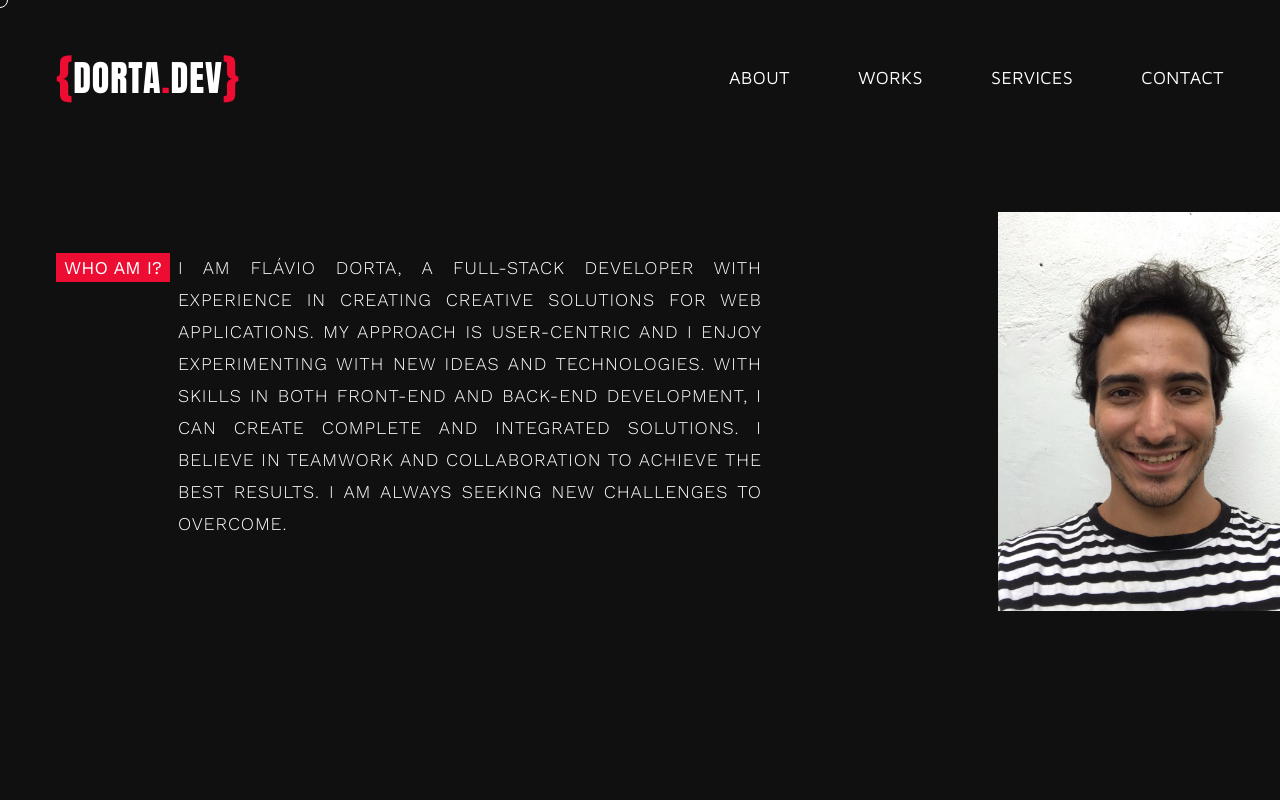
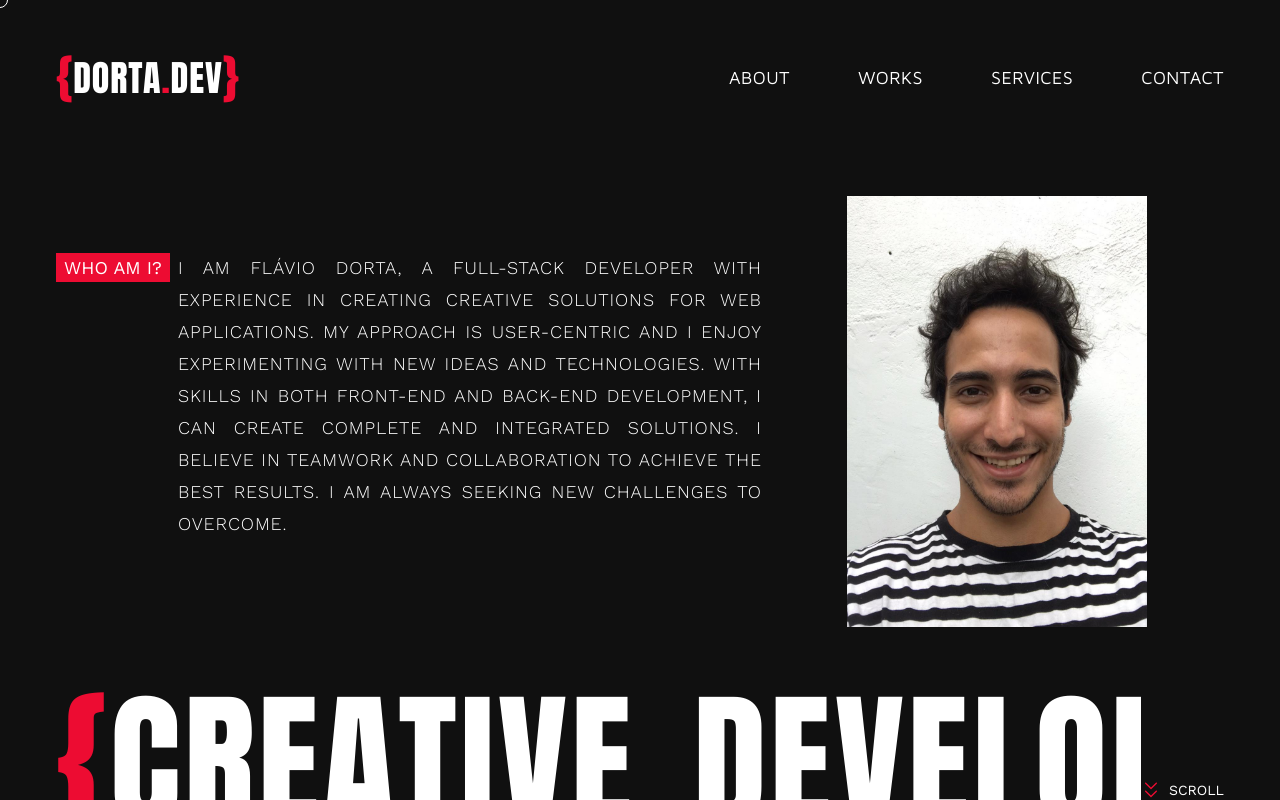
Before and after one commit to flaviodorta/dorta.dev, a Next.js app: page / in a window 1280 px wide. Built offline with nearby package versions, Linux system fonts and the light colour scheme.

Commit message:
fix: fix about layout

```diff
--- a/src/components/Layout.tsx
+++ b/src/components/Layout.tsx
@@ -34,7 +34,7 @@ export const Layout = ({
     <div
       className={clsx([
         lato.className,
-        'w-full z-50 h-screen overflow-x-hidden text-white p-[22px_28px] sm:p-[22px_48px] lg:p-[32px_56px] bg-black',
+        'w-full z-50 h-screen min-h-screen overflow-x-hidden text-white p-[22px_28px] sm:p-[22px_48px] lg:p-[32px_56px] bg-black',
         className,
       ])}
     >
--- a/src/pages/index.tsx
+++ b/src/pages/index.tsx
@@ -8,6 +8,7 @@ import { RxDoubleArrowDown } from 'react-icons/rx';
 import gsap, { Elastic, Expo, Power1, Power4 } from 'gsap';
 import SplitType from 'split-type';
 import { useIsomorphicLayoutEffect } from 'usehooks-ts';
+import { twMerge } from 'tailwind-merge';
 
 const worksSans300 = Work_Sans({ weight: '300', subsets: ['latin'] });
 const worksSans400 = Work_Sans({ weight: '400', subsets: ['latin'] });
@@ -35,16 +36,11 @@ const Index = () => {
     const ctx = gsap.context(() => {
       const t1 = gsap.timeline({ defaults: { duration: 1 } });
 
-      gsap.from(navbarRef.current, {
-        y: -304,
-        duration: 0.4,
-      });
-
       t1.fromTo(
         '#char',
         {
           y: 270,
-          skewY: 10,
+          skewY: 20,
           skewX: 3,
           // stagger: 0.13,
         },
@@ -56,8 +52,9 @@ const Index = () => {
           stagger: 0.13,
         }
       )
-        .from(sloganPointRef.current, {
+        .from('#char2', {
           opacity: 0,
+          delay: 0.3,
         })
         .from(scrollRef.current, {
           opacity: 0,
@@ -68,6 +65,10 @@ const Index = () => {
           yoyo: true,
           repeat: -1,
           ease: Power1.easeIn,
+        })
+        .from(navbarRef.current, {
+          y: -304,
+          duration: 0.4,
         });
     });
 
@@ -76,15 +77,24 @@ const Index = () => {
 
   return (
     <Layout>
-      {/* <div ref={navbarRef}> */}
       <Navbar ref={navbarRef} />
-      {/* </div> */}
 
-      <div className='flex mt-12 lg:mt-14'>
-        <main>
-          <div className='w-full flex flex-col lg:flex-row justify-center items-center'>
+      <main
+        className={twMerge(['h-full mt-6 pb-10 flex flex-col', 'lg:mt-14'])}
+      >
+        <div
+          className={clsx([
+            'w-full flex flex-col justify-center items-center',
+            'lg:flex-row',
+          ])}
+        >
           <div className='flex justify-start'>
-              <div className='flex flex-col xl:flex-row self-center text-sm md:text-md lg:text-lg h-fit'>
+            <div
+              className={clsx([
+                'flex flex-col self-center text-sm h-fit',
+                'xl:flex-row md:text-md lg:text-lg',
+              ])}
+            >
               <div>
                 <span
                   className={clsx([
@@ -96,24 +106,30 @@ const Index = () => {
                 </span>
               </div>
 
-                <span
-                  className={clsx([
+              <p
+                className={twMerge([
                   worksSans300.className,
-                    'uppercase w-[600px] md:text-justify px-2 py-1 tracking-wider leading-8',
+                  'uppercase text-justify px-2 py-1 tracking-wider leading-8',
+                  'md:w-[600px]',
                 ])}
               >
                 I am Flávio Dorta, a full-stack developer with experience in
-                  creating creative solutions for web applications. My approach
-                  is user-centric and I enjoy experimenting with new ideas and
+                creating creative solutions for web applications. My approach is
+                user-centric and I enjoy experimenting with new ideas and
                 technologies. With skills in both front-end and back-end
                 development, I can create complete and integrated solutions. I
                 believe in teamwork and collaboration to achieve the best
                 results. I am always seeking new challenges to overcome.
-                </span>
+              </p>
             </div>
           </div>
 
-            <div className='w-full mt-8 md:pt-0  h-full flex justify-center'>
+          <div
+            className={twMerge([
+              'w-full h-full mt-8 flex justify-center',
+              'md:pt-0',
+            ])}
+          >
             <Image
               className='z-[2]'
               src='/eu1.jpeg'
@@ -125,42 +141,62 @@ const Index = () => {
         </div>
 
         <div
-            className={clsx([
+          className={twMerge([
             anton.className,
-              'flex flex-col md:flex-row justify-between w-full overflow-hidden items-center mt-24 md:mt-40 text-[98px] lg:text-[128px] xl:text-[168px] uppercase',
+            'w-full mt-6 flex flex-col items-center justify-around text-[58px] uppercase',
+            'sm:mt-10',
+            'xl:flex-row',
           ])}
         >
           <h1
             ref={sloganRef}
-              className='flex flex-col lg:flex-row whitespace-nowrap overflow-hidden'
+            className={twMerge([
+              'flex text-[10vw] whitespace-nowrap tracking-wide overflow-hidden',
+              'lg:text-[108px]',
+              'xl:text-[148px]',
+            ])}
           >
-              <span className='overflow-hidden'>{sloganPartOne}</span>
-              <span className='hidden lg:inline-block'>&#8194;</span>
-              <span className='overflow-hidden flex justify-start'>
+            <p id='char2' className={twMerge(['lg:inline-block text-primary'])}>
+              {'{'}
+            </p>
+            <span>{sloganPartOne}</span>
+            <p id='char2' className={twMerge(['lg:inline-block text-primary'])}>
+              _
+            </p>
+            <span>
               {sloganPartTwo}
               <span
                 className='overflow-hidden text-primary'
-                  ref={sloganPointRef}
+                // ref={sloganPointRef}
+                id='char2'
               >
-                  .
+                {'}'}
               </span>
             </span>
           </h1>
 
           <span
             ref={scrollRef}
-              className='flex-center mx-auto gap-2 w-fit justify-center'
+            className={clsx([
+              'mt-6 text-[2vw] flex-center gap-2 justify-center',
+              'sm:text-sm',
+              'md:mt-8',
+              'lg:mt-12',
+            ])}
           >
-              <RxDoubleArrowDown className='text-primary h-7 w-7' />
-              <span
-                className={clsx([worksSans400.className, 'uppercase text-lg'])}
-              >
+            <RxDoubleArrowDown
+              className={twMerge([
+                'text-primary h-3 w-3',
+                'sm:w-4 sm:h-4',
+                'md:w-5 md:h-5',
+              ])}
+            />
+            <span className={clsx([worksSans400.className, 'uppercase'])}>
               Scroll
             </span>
           </span>
         </div>
       </main>
-      </div>
     </Layout>
   );
 };
```
Lines whose indentation alone changed are shown as unchanged.
